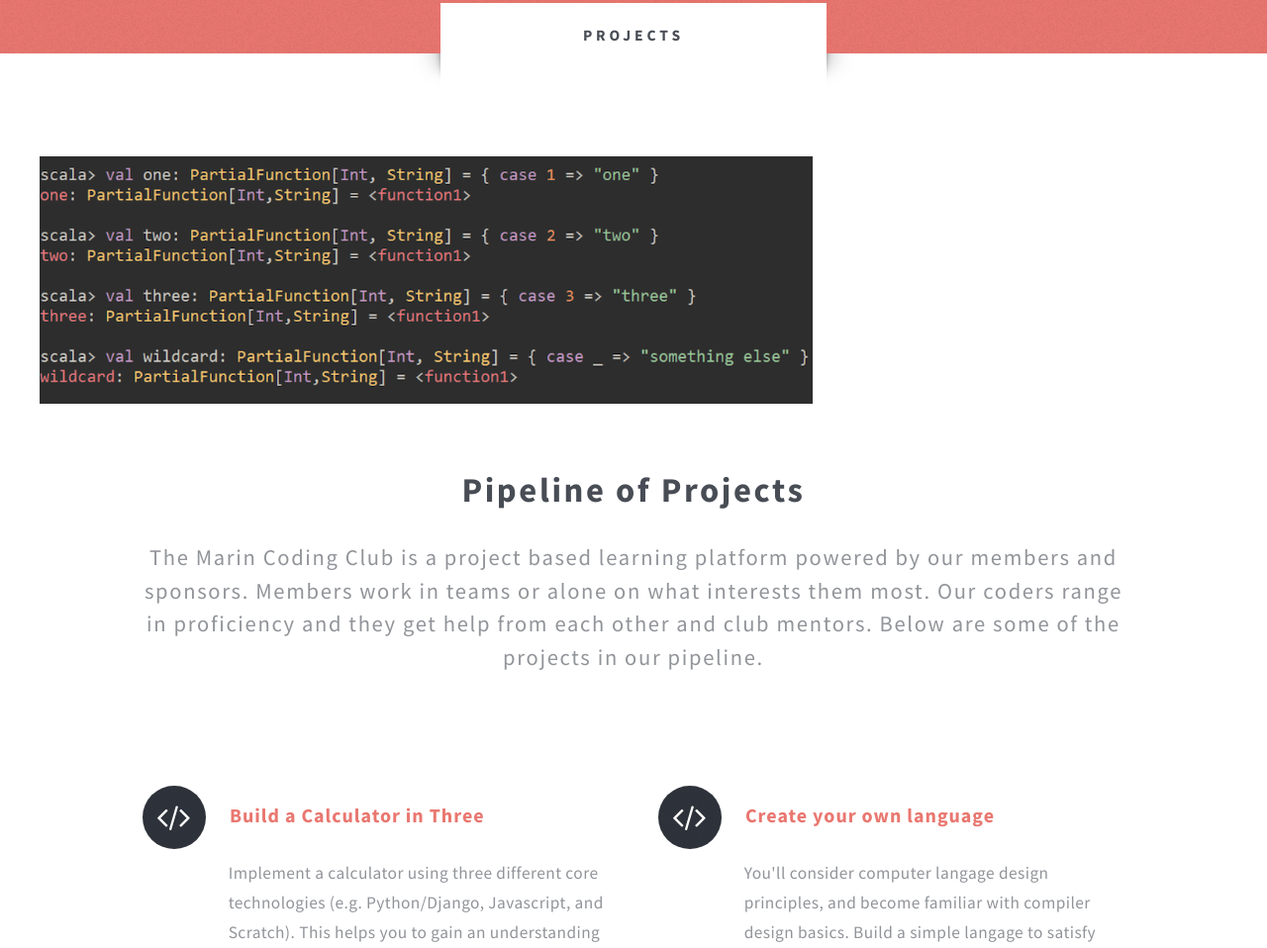
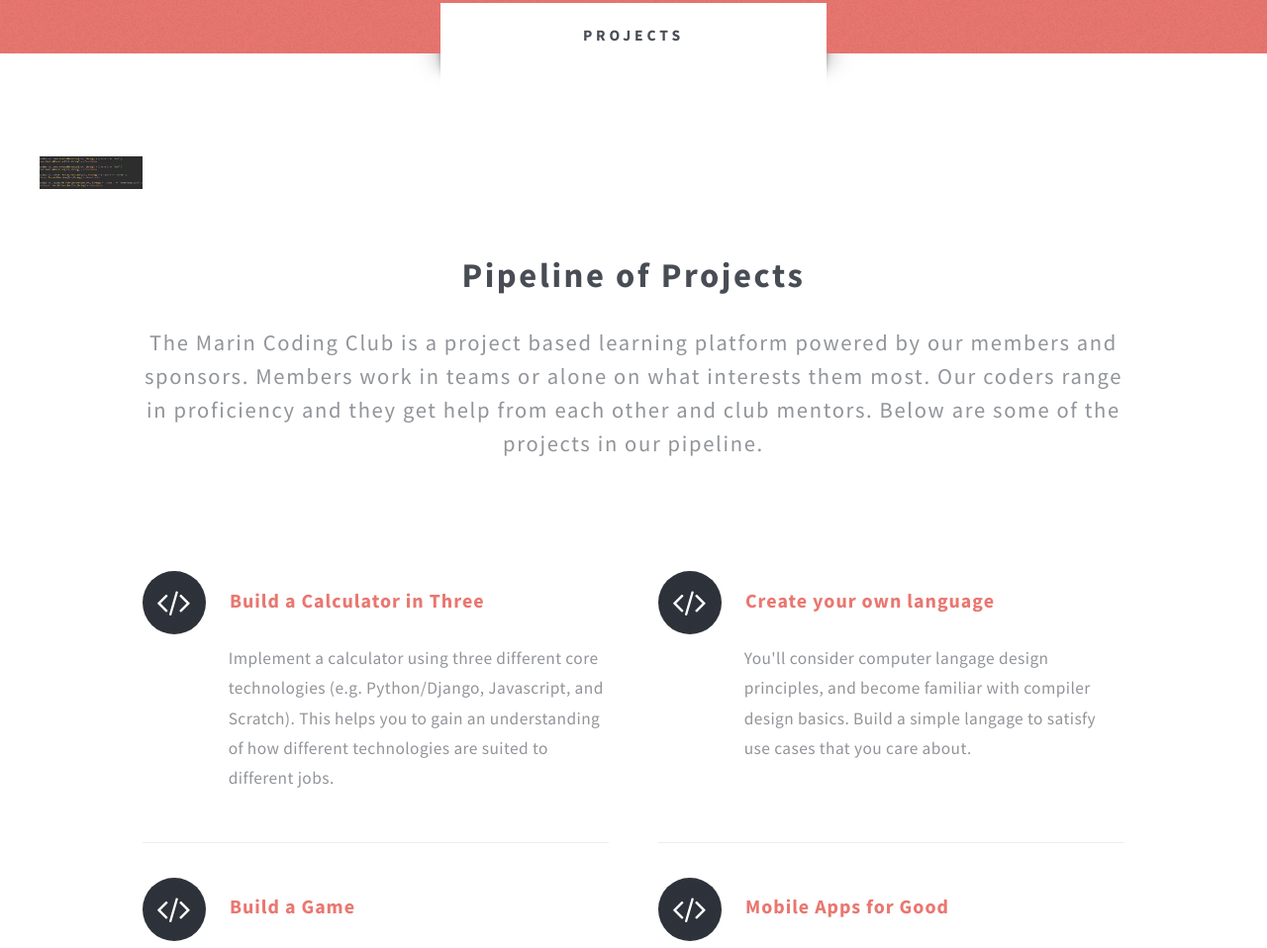
Before and after one commit to Marin-Coding-Club/mccwebsite, a plain HTML site: page index.html in a window 1280 px wide. Shown: the part 1263-2221 px from the top of the page at 99% size. Drawn offline with Linux system fonts and the light colour scheme.

Commit message:
Changes saved and added

```diff
--- a/css/style.css
+++ b/css/style.css
@@ -868,3 +868,11 @@
 			{
 				color: #fff;
 			}
+
+			#scala {
+
+			margin-left:auto;
+			margin-right:auto;
+			width:6em;
+
+			}
--- a/index.html
+++ b/index.html
@@ -79,9 +79,9 @@
 				<div id="main" class="container">
 
 					<!-- Image -->
-							<a href = ""></a>
-							<img href = "#scala" id = "scala" src="images/scala.png" alt="" />
-
+							<a id = "scalaimage" href = "">
+							<img href = "" id = "scala" src="images/scala.png" alt="" />
+							</a>
 
 					<!-- Features -->
 						<section id="features">
```
